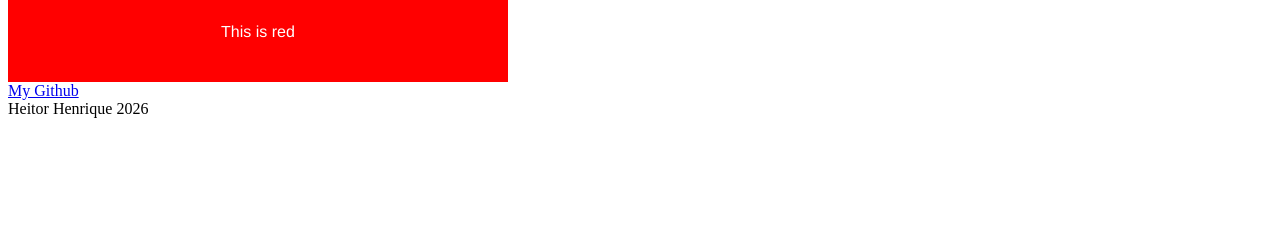
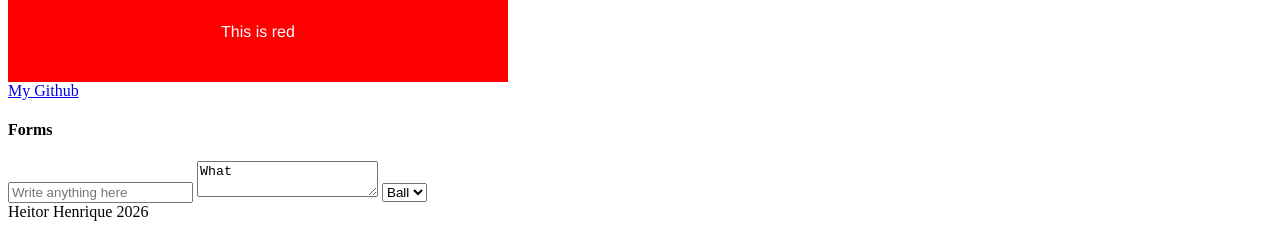
Before and after one commit to HeitorHMA/JavaScript-Revision, a plain HTML site: page HTML/index.html in a window 1280 px wide. Shown: the part 972-1201 px from the top of the page. Before the commit the page ends 1098 px from the top, so only its background shows below. Drawn offline with Linux system fonts and the light colour scheme.

Commit message:
feat: test form itens

```diff
--- a/HTML/index.html
+++ b/HTML/index.html
@@ -44,6 +44,16 @@
         <div id="div1">This is red</div>
         <a href="https://github.com/HeitorHMA"> My Github</a>
       </section>
+      <section>
+        <h4>Forms</h4>
+        <input type="text" placeholder="Write anything here" />
+        <textarea>What</textarea>
+        <select>
+          <option>Ball</option>
+          <option>Doll</option>
+          <option>Car</option>
+        </select>
+      </section>
     </main>
     <footer>Heitor Henrique 2026</footer>
     <script src="script.js"></script>
```
